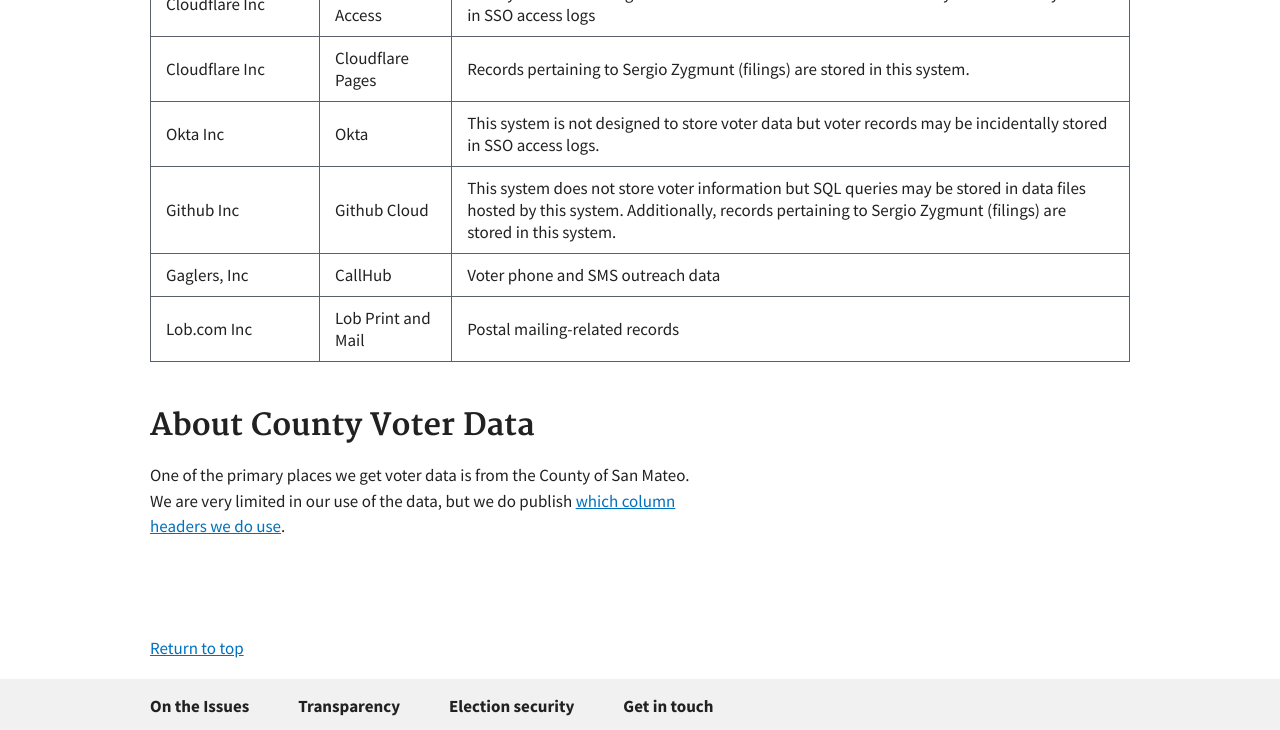
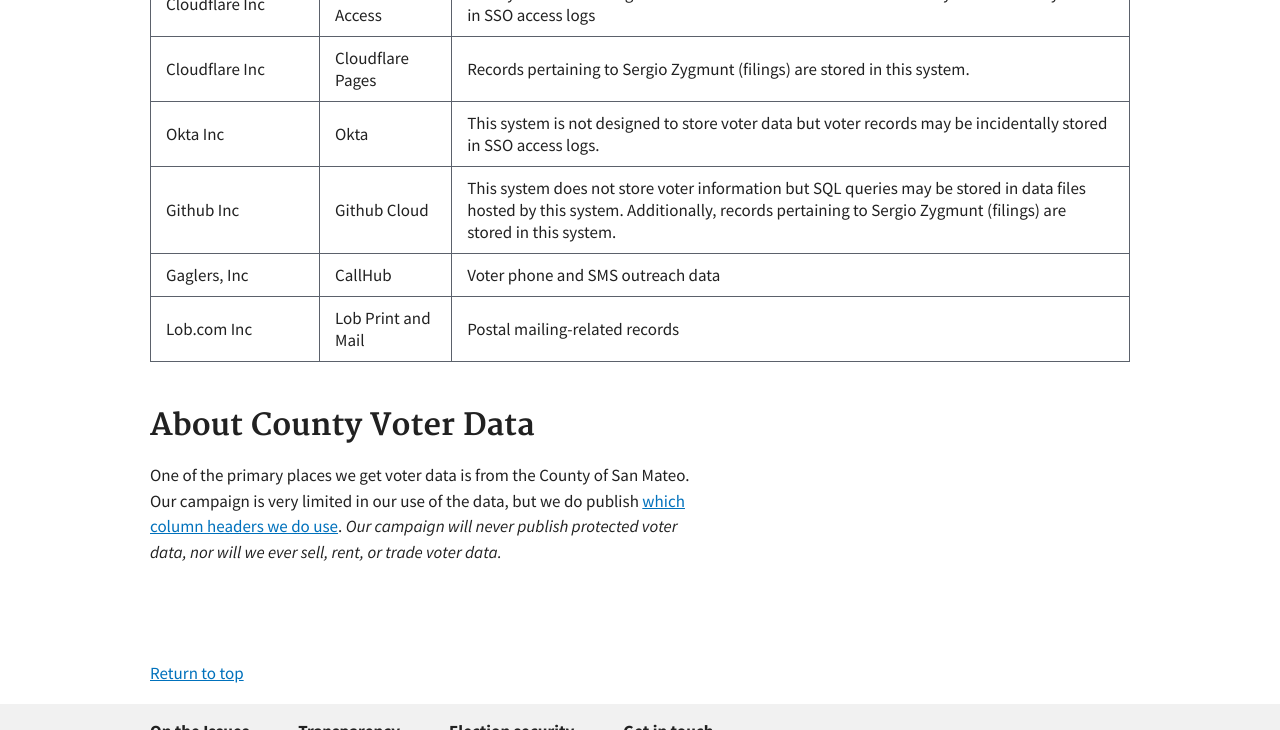
Before and after one commit to sergiozygmunt/sergio-for-city-council, a Jekyll site: the page built from demo/voter-data.md, in a window 1280 px wide and 900 px high, scrolled down 982 px, cut to the strip 0-730 px from the top of the window. Built offline with Jekyll 4.4.1, drawn with Linux system fonts in a browser that asks for light colours.

Commit message:
Update voter-data.md

```diff
--- a/demo/voter-data.md
+++ b/demo/voter-data.md
@@ -26,4 +26,4 @@
 | Lob.com Inc   | Lob Print and Mail | Postal mailing-related records |
 
 ## About County Voter Data
-One of the primary places we get voter data is from the County of San Mateo. We are very limited in our use of the data, but we do publish [which column headers we do use](https://files.sergioforsanmateo.com/data-transparency/county-voter-data/county-voter-file-column-headers.txt).
+One of the primary places we get voter data is from the County of San Mateo. Our campaign is very limited in our use of the data, but we do publish [which column headers we do use](https://files.sergioforsanmateo.com/data-transparency/county-voter-data/county-voter-file-column-headers.txt). _Our campaign will never publish protected voter data, nor will we ever sell, rent, or trade voter data._
```
